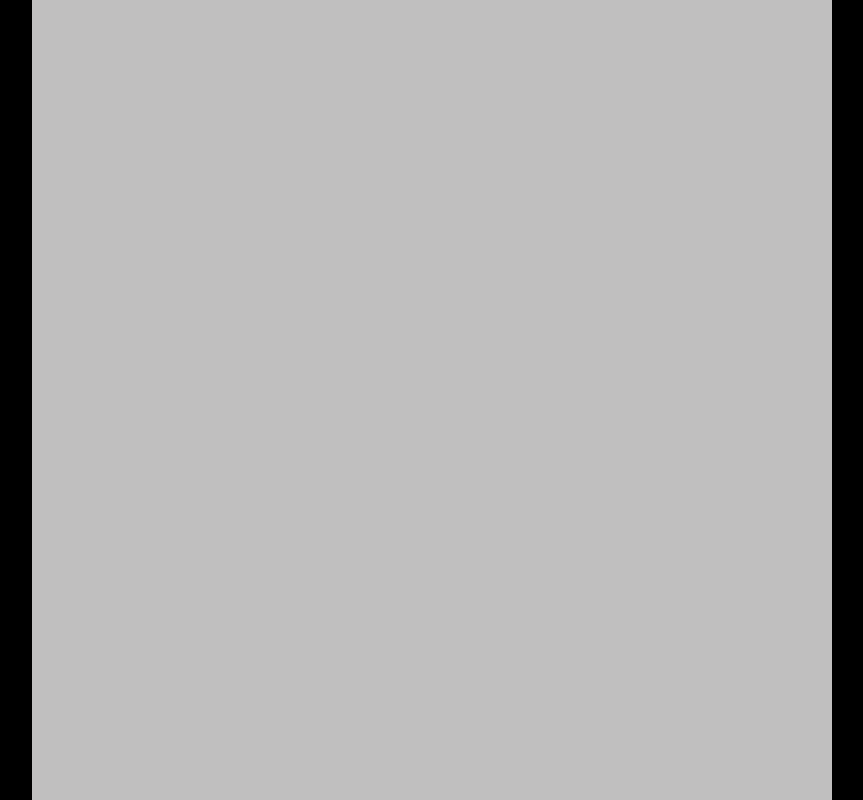
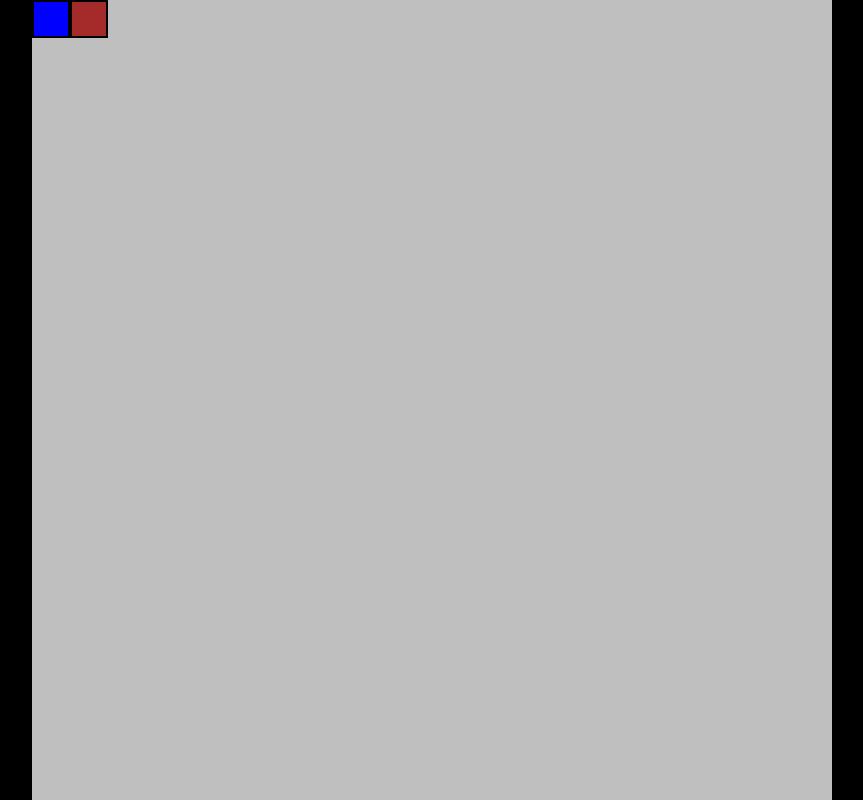
Before and after one commit to opheliah95/LD50-Prototype, a plain HTML site: page index.html in a window 1280 px wide. Shown: the whole page, without its empty margins (208-1071 px from the left). Drawn offline with Linux system fonts and the light colour scheme.

Commit message:
[Characters] Added snake and food

```diff
--- a/index.html
+++ b/index.html
@@ -28,10 +28,22 @@
 
     }
 
+    .snake {
+        background-color: blue;
+        border:0.25vmin solid black;
+    }
+    .food{
+        background-color: brown;
+        border:0.25vmin solid black;
+    }
 </style>
 
 <body>
-    <div id="game-board"></div>
+    <div id="game-board">
+        <div class="snake"></div>
+        <div class="food"></div>
+    </div>
+
 </body>
 
 </html>
```
